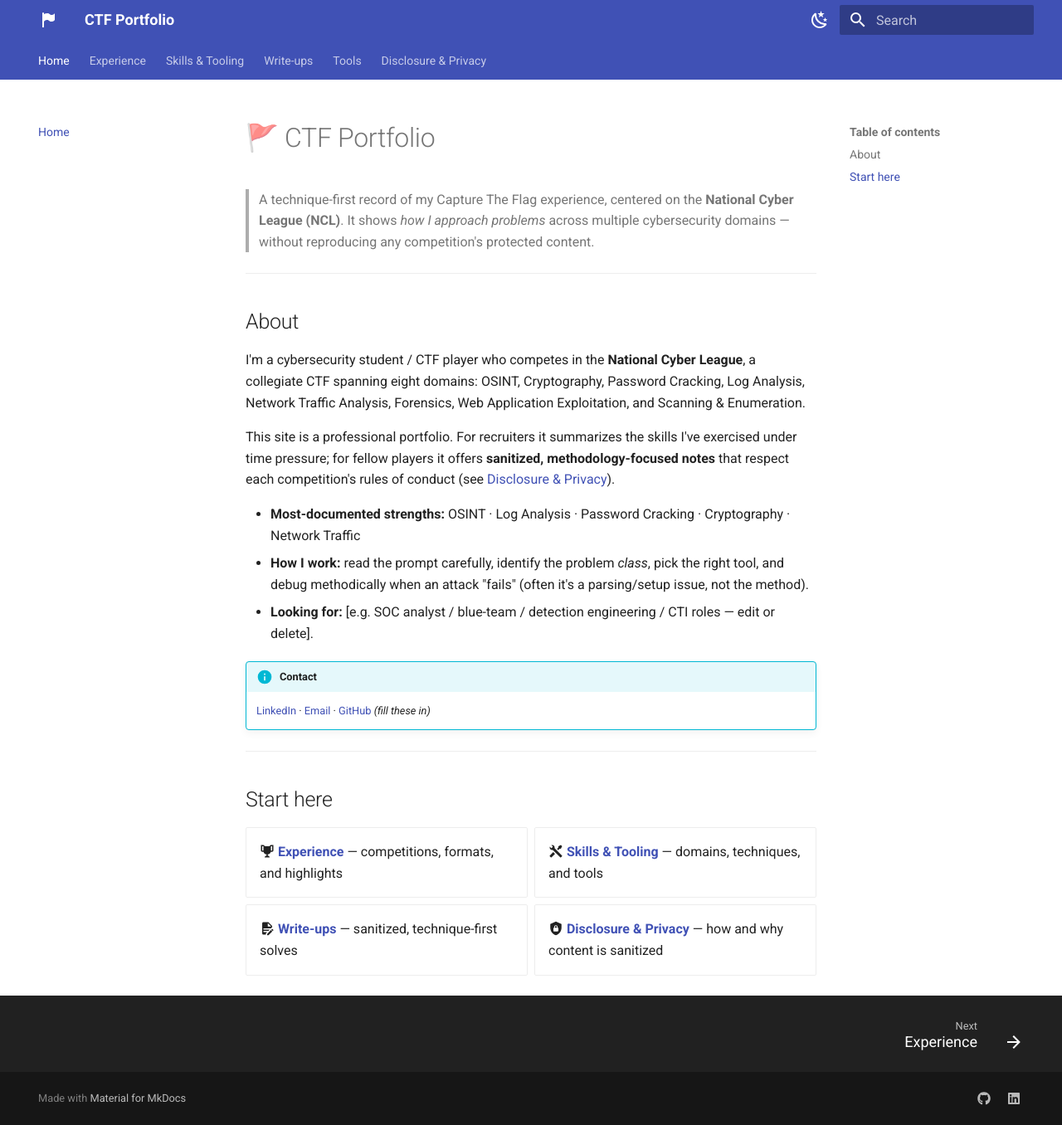
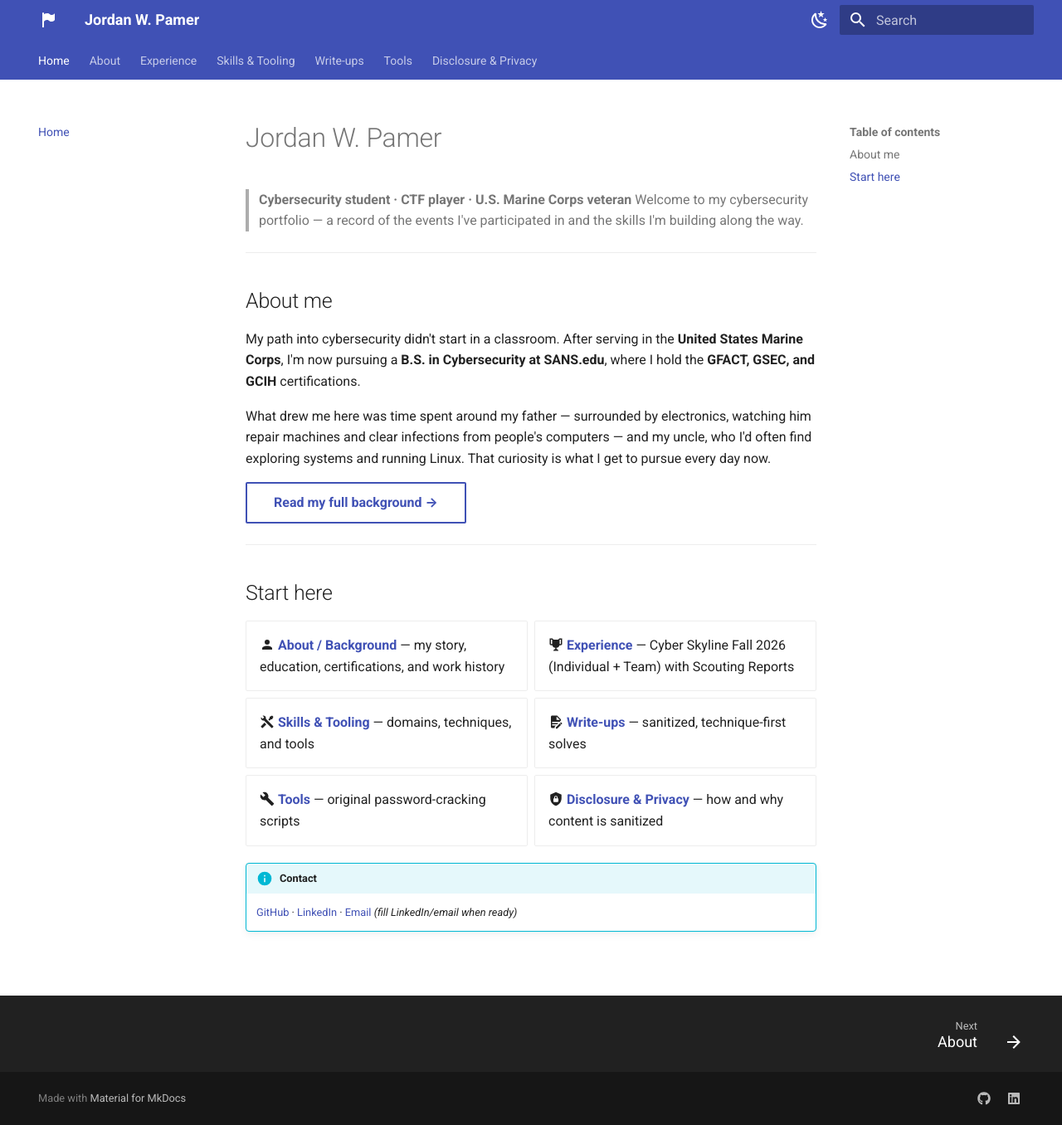
Before and after one commit to jwpamer/NCL-CTF-26, an MkDocs documentation site: the page built from docs/index.md, in a window 1280 px wide and 1356 px high. Shown: the whole window at 83% size. Built offline with MkDocs 1.6.1 and Material for MkDocs 9.7.7, drawn with Linux system fonts in a browser that asks for light colours.

Commit message:
Integrate personal bio, education, certs, and Cyber Skyline Scouting Reports
- Personal landing page + About/Background (SANS.edu, GFACT/GSEC/GCIH, USMC)
- Rebrand event to Cyber Skyline Fall 2026; note Team Captain role
- Add Individual + Team Scouting Report links
- Site title -> Jordan W. Pamer; add About to nav

```diff
--- a/docs/index.md
+++ b/docs/index.md
@@ -1,31 +1,23 @@
-# 🚩 CTF Portfolio
+# Jordan W. Pamer
 
-> A technique-first record of my Capture The Flag experience, centered on the
-> **National Cyber League (NCL)**. It shows *how I approach problems* across multiple
-> cybersecurity domains — without reproducing any competition's protected content.
+> **Cybersecurity student · CTF player · U.S. Marine Corps veteran**
+> Welcome to my cybersecurity portfolio — a record of the events I've participated in
+> and the skills I'm building along the way.
 
 ---
 
-## About
+## About me
 
-I'm a cybersecurity student / CTF player who competes in the **National Cyber League**,
-a collegiate CTF spanning eight domains: OSINT, Cryptography, Password Cracking, Log
-Analysis, Network Traffic Analysis, Forensics, Web Application Exploitation, and
-Scanning & Enumeration.
+My path into cybersecurity didn't start in a classroom. After serving in the **United
+States Marine Corps**, I'm now pursuing a **B.S. in Cybersecurity at SANS.edu**, where
+I hold the **GFACT, GSEC, and GCIH** certifications.
 
-This site is a professional portfolio. For recruiters it summarizes the skills I've
-exercised under time pressure; for fellow players it offers **sanitized,
-methodology-focused notes** that respect each competition's rules of conduct
-(see [Disclosure & Privacy](disclosure.md)).
+What drew me here was time spent around my father — surrounded by electronics, watching
+him repair machines and clear infections from people's computers — and my uncle, who I'd
+often find exploring systems and running Linux. That curiosity is what I get to pursue
+every day now.
 
-- **Most-documented strengths:** OSINT · Log Analysis · Password Cracking · Cryptography · Network Traffic
-- **How I work:** read the prompt carefully, identify the problem *class*, pick the right
-  tool, and debug methodically when an attack "fails" (often it's a parsing/setup issue,
-  not the method).
-- **Looking for:** [e.g. SOC analyst / blue-team / detection engineering / CTI roles — edit or delete].
-
-!!! info "Contact"
-    [LinkedIn](#) · [Email](#) · [GitHub](https://github.com/jwpamer) *(fill these in)*
+[Read my full background →](about.md){ .md-button }
 
 ---
 
@@ -33,9 +25,14 @@ methodology-focused notes** that respect each competition's rules of conduct
 
 <div class="grid cards" markdown>
 
-- :material-trophy: **[Experience](experience.md)** — competitions, formats, and highlights
+- :material-account: **[About / Background](about.md)** — my story, education, certifications, and work history
+- :material-trophy: **[Experience](experience.md)** — Cyber Skyline Fall 2026 (Individual + Team) with Scouting Reports
 - :material-tools: **[Skills & Tooling](skills.md)** — domains, techniques, and tools
 - :material-file-document-edit: **[Write-ups](writeups/index.md)** — sanitized, technique-first solves
+- :material-wrench: **[Tools](tools.md)** — original password-cracking scripts
 - :material-shield-lock: **[Disclosure & Privacy](disclosure.md)** — how and why content is sanitized
 
 </div>
+
+!!! info "Contact"
+    [GitHub](https://github.com/jwpamer) · [LinkedIn](#) · [Email](#) *(fill LinkedIn/email when ready)*
--- a/mkdocs.yml
+++ b/mkdocs.yml
@@ -1,5 +1,5 @@
-site_name: CTF Portfolio
-site_description: A technique-first portfolio of my Capture The Flag experience (National Cyber League & more).
+site_name: Jordan W. Pamer
+site_description: A technique-first portfolio of my Capture The Flag experience (Cyber Skyline & more).
 site_url: https://jwpamer.github.io/
 site_author: "Jordan Pamer"
 
@@ -34,6 +34,7 @@ theme:
 
 nav:
   - Home: index.md
+  - About: about.md
   - Experience: experience.md
   - Skills & Tooling: skills.md
   - Write-ups: writeups/index.md
```
Also changed, not shown: README.md (+1 -1 lines), docs/about.md (added, +37 -0 lines), docs/disclosure.md (+2 -2 lines), docs/experience.md (+25 -13 lines), docs/writeups/index.md (+1 -1 lines).
